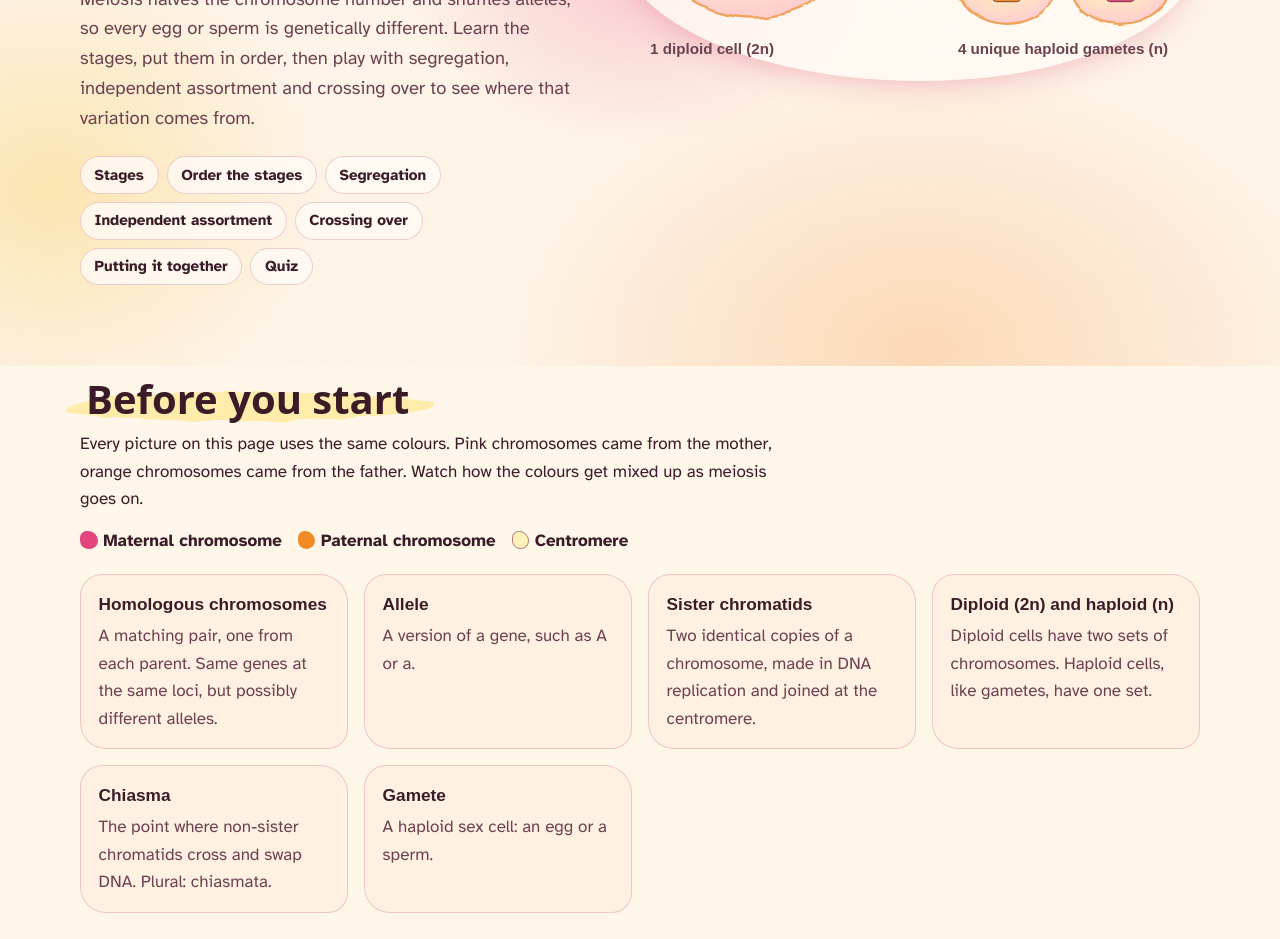
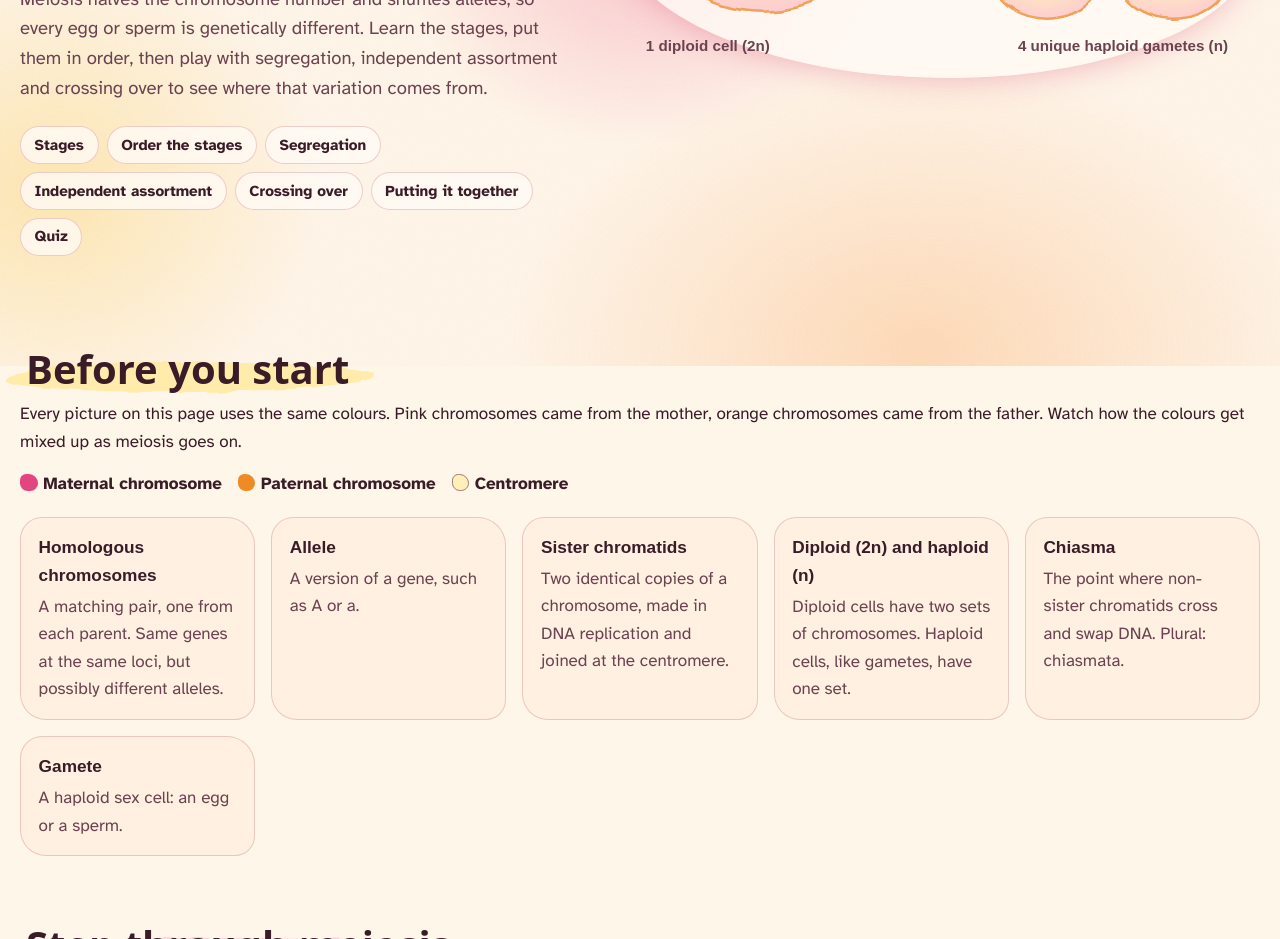
Before and after one commit to rosiebutler-lgtm/L2-Meiosis, a plain HTML site: page index.html in a window 1280 px wide. Shown: the part 434-1373 px from the top of the page. Drawn offline with Linux system fonts and the light colour scheme; a web font is replaced by a local one.

Commit message:
Let text run the full width of the page
Co-Authored-By: Claude Opus 5.5 <noreply@anthropic.com>
Claude-Session: https://claude.ai/code/session_01WeYB9JYr7VDQGG2kqSRB5h

```diff
--- a/index.html
+++ b/index.html
@@ -56,7 +56,7 @@ body::after{content:"";position:fixed;inset:0;z-index:-1;pointer-events:none;opa
 img,svg{max-width:100%}
 a{color:inherit;text-decoration-color:var(--pink);text-decoration-thickness:2px;text-underline-offset:3px}
 :focus-visible{outline:3px solid var(--orange);outline-offset:3px;border-radius:6px}
-.wrap{width:min(1120px,100% - 2.5rem);margin-inline:auto}
+.wrap{width:min(1400px,100% - 2.5rem);margin-inline:auto}
 h1,h2,h3{font-family:"Shantell Sans","Segoe Print","Bradley Hand",system-ui,sans-serif;line-height:1.1;margin:0 0 .6rem}
 h1{font-size:clamp(2.5rem,6.4vw,4.6rem);font-weight:800;letter-spacing:-.01em}
 h2{font-size:clamp(1.8rem,3.6vw,2.5rem);font-weight:800;position:relative;display:inline-block;padding:0 .15em}
@@ -64,8 +64,8 @@ h2::before{content:"";position:absolute;left:-.35em;right:-.5em;top:.38em;bottom
   border-radius:42% 58% 55% 45%/60% 42% 58% 40%;filter:url(#wobble);opacity:.85}
 h3{font-size:1.25rem;font-weight:700}
 p{margin:0 0 .9rem}
-.lede{font-size:1.15rem;max-width:58ch;color:var(--ink2)}
-.measure{max-width:66ch}
+.lede{font-size:1.15rem;color:var(--ink2)}
+.measure{max-width:none}
 
 /* hero */
 .hero{display:grid;grid-template-columns:minmax(0,1fr) minmax(0,1.15fr);gap:2rem;align-items:center;padding:3.2rem 0 1.5rem}
```
Also changed, not shown: meiosis.html (+3 -3 lines).
